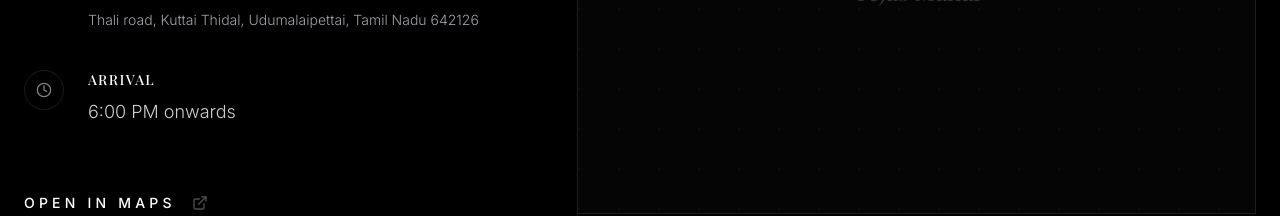
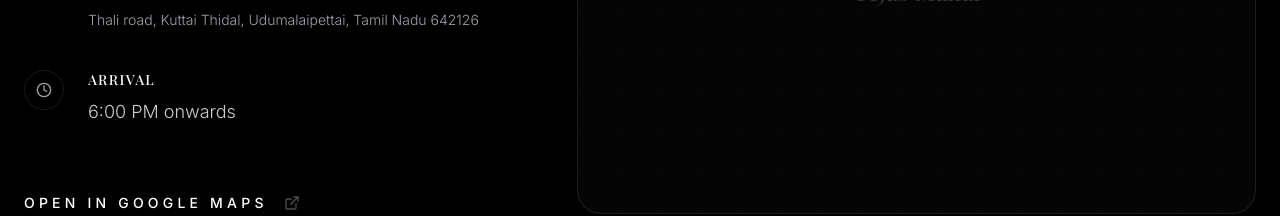
Before and after one commit to jamesandrewcwt-cpu/chriswed, a React (Vite) app: page / in a window 1280 px wide. Shown: the part 2131-2347 px from the top of the page. Built offline with nearby package versions, Linux system fonts and the light colour scheme; a web font is replaced by a local one.

Commit message:
Enhance: embed interactive Google Map when 'View Interactive Map' is clicked

```diff
--- a/src/components/sections/Venue.tsx
+++ b/src/components/sections/Venue.tsx
@@ -1,8 +1,11 @@
-import { motion } from 'framer-motion';
-import { MapPin, Clock, ExternalLink } from 'lucide-react';
+import { useState } from 'react';
+import { motion, AnimatePresence } from 'framer-motion';
+import { MapPin, Clock, ExternalLink, X } from 'lucide-react';
 import { weddingData } from '../../data/content';
 
 export default function Venue() {
+  const [showMap, setShowMap] = useState(false);
+
   return (
     <section className="section-container bg-bg-primary transition-colors duration-500">
       <div className="grid grid-cols-1 lg:grid-cols-12 gap-16 md:gap-24">
@@ -30,18 +33,18 @@ export default function Venue() {
                   <MapPin className="w-4 h-4 text-accent-secondary" />
                 </div>
                 <div>
-                  <h4 className="text-white text-sm uppercase tracking-widest mb-2 font-medium">Venue</h4>
+                  <h4 className="text-accent-primary text-sm uppercase tracking-widest mb-2 font-medium">Venue</h4>
                   <p className="text-accent-primary/80 font-light text-lg">{weddingData.event.venue}</p>
                   <p className="text-accent-secondary font-light text-sm mt-2">{weddingData.event.address}</p>
                 </div>
               </div>
 
               <div className="flex items-start gap-6 group">
-                <div className="w-10 h-10 rounded-full border border-white/10 flex items-center justify-center group-hover:border-white/40 transition-colors">
-                  <Clock className="w-4 h-4 text-white/50" />
+                <div className="w-10 h-10 rounded-full border border-border-subtle flex items-center justify-center group-hover:border-accent-primary/40 transition-colors">
+                  <Clock className="w-4 h-4 text-accent-secondary" />
                 </div>
                 <div>
-                  <h4 className="text-white text-sm uppercase tracking-widest mb-2 font-medium">Arrival</h4>
+                  <h4 className="text-accent-primary text-sm uppercase tracking-widest mb-2 font-medium">Arrival</h4>
                   <p className="text-accent-primary/80 font-light text-lg">{weddingData.event.time}</p>
                 </div>
               </div>
@@ -54,7 +57,7 @@ export default function Venue() {
                 rel="noopener noreferrer"
                 className="signature-link text-sm uppercase tracking-[0.3em] font-medium inline-flex items-center gap-4"
               >
-                Open in Maps <ExternalLink className="w-4 h-4 opacity-30" />
+                Open in Google Maps <ExternalLink className="w-4 h-4 opacity-30" />
               </a>
             </div>
           </motion.div>
@@ -67,7 +70,16 @@ export default function Venue() {
             whileInView={{ opacity: 1, scale: 1 }}
             viewport={{ once: true }}
             transition={{ duration: 1.5 }}
-            className="h-full min-h-[500px] bg-glass-bg border border-border-subtle relative flex items-center justify-center overflow-hidden group transition-colors duration-500"
+            className="h-full min-h-[500px] bg-glass-bg border border-border-subtle relative flex items-center justify-center overflow-hidden group transition-colors duration-500 rounded-3xl"
+          >
+            <AnimatePresence mode="wait">
+              {!showMap ? (
+                <motion.div
+                  key="preview"
+                  initial={{ opacity: 0 }}
+                  animate={{ opacity: 1 }}
+                  exit={{ opacity: 0 }}
+                  className="w-full h-full flex items-center justify-center relative"
                 >
                   {/* Subtle background pattern/grid */}
                   <div className="absolute inset-0 opacity-[0.03]"
@@ -75,21 +87,44 @@ export default function Venue() {
                   />
 
                   <div className="relative z-10 text-center">
-              <div className="w-32 h-32 rounded-full border border-white/5 flex items-center justify-center mx-auto mb-8 group-hover:scale-110 transition-transform duration-1000">
+                    <div className="w-32 h-32 rounded-full border border-border-subtle flex items-center justify-center mx-auto mb-8 group-hover:scale-110 transition-transform duration-1000">
                       <MapPin className="w-8 h-8 text-accent-primary/10" />
                     </div>
                     <p className="text-accent-primary/20 font-display italic text-2xl transition-colors duration-500">{weddingData.event.venue}</p>
                   </div>
 
                   {/* Interaction Layer */}
-            <a
-              href={weddingData.event.googleMapsLink}
-              target="_blank"
-              rel="noopener noreferrer"
+                  <div
+                    onClick={() => setShowMap(true)}
                     className="absolute inset-0 flex items-center justify-center bg-overlay-bg opacity-0 group-hover:opacity-100 transition-opacity duration-500 backdrop-blur-[2px] cursor-pointer"
                   >
                      <span className="minimal-button">View Interactive Map</span>
-            </a>
+                  </div>
+                </motion.div>
+              ) : (
+                <motion.div
+                  key="map"
+                  initial={{ opacity: 0 }}
+                  animate={{ opacity: 1 }}
+                  exit={{ opacity: 0 }}
+                  className="w-full h-full relative"
+                >
+                  <iframe
+                    title="Venue Map"
+                    src={`https://www.google.com/maps?q=${encodeURIComponent(weddingData.event.venue + ' ' + weddingData.event.address)}&output=embed`}
+                    className="w-full h-full border-0 grayscale invert-[0.9] hue-rotate-180"
+                    allowFullScreen
+                    loading="lazy"
+                  />
+                  <button
+                    onClick={() => setShowMap(false)}
+                    className="absolute top-6 right-6 w-10 h-10 bg-bg-primary/80 backdrop-blur-md border border-border-subtle rounded-full flex items-center justify-center text-accent-primary hover:bg-accent-primary hover:text-bg-primary transition-all duration-300 z-50"
+                  >
+                    <X className="w-4 h-4" />
+                  </button>
+                </motion.div>
+              )}
+            </AnimatePresence>
           </motion.div>
         </div>
       </div>
```
Lines whose indentation alone changed are shown as unchanged.
